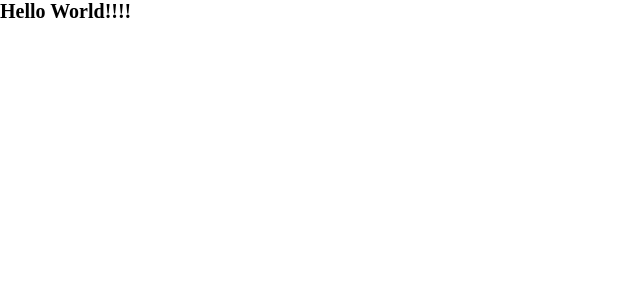
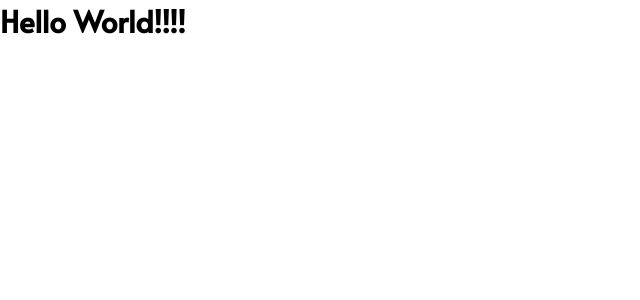
Before and after one commit to ClaudioNoggueira/loopstudios-landing-page, a React (Vite) app: page / in a window 1280 px wide. Shown: the top 300 px of the page, without its empty margins (0-640 px from the left). Built offline with nearby package versions, Linux system fonts and the light colour scheme.

Commit message:
Add 'Alata' and 'Josefin Sans' fonts and other utility classes

```diff
--- a/src/global.css
+++ b/src/global.css
@@ -1,3 +1,10 @@
+@import url("https://fonts.googleapis.com/css2?family=Alata&family=Josefin+Sans:wght@300&display=swap");
+
+:root {
+  --font-alata: "Alata", sans-serif;
+  --font-josefin: "Josefin Sans", sans-serif;
+}
+
 * {
   box-sizing: border-box;
   margin: 0;
@@ -11,5 +18,36 @@ html {
 }
 
 body {
+  font-family: var(--font-alata);
+  font-size: 1.5rem;
   overflow-x: hidden;
 }
+
+p {
+  line-height: 1.5;
+}
+
+a:link,
+a:visited {
+  text-decoration: none;
+}
+
+.flex {
+  display: flex;
+}
+
+.grid {
+  display: grid;
+}
+
+.grid--2-cols {
+  grid-template-columns: 1fr 1fr;
+}
+
+.grid--3-cols {
+  grid-template-columns: repeat(3, 1fr);
+}
+
+.grid--4-cols {
+  grid-template-columns: repeat(4, 1fr);
+}
```
